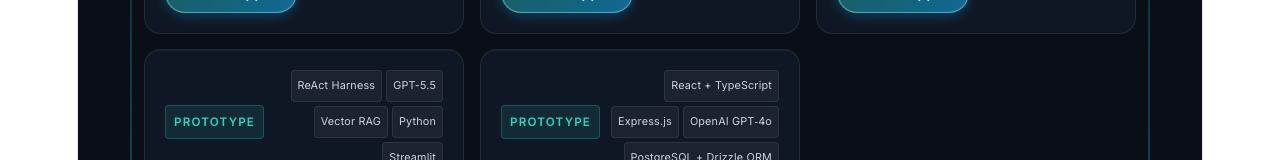
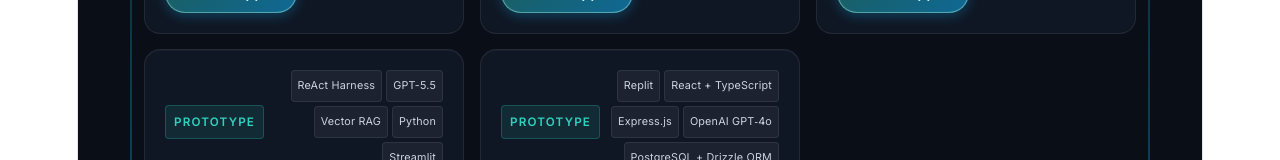
Before and after one commit to supjois-sans-melodrama/analytics-and-random, a React (Vite) app: page / in a window 1280 px wide. Shown: the part 875-1035 px from the top of the page. Built offline with nearby package versions, Linux system fonts and the light colour scheme.

Commit message:
Add files via upload
url fix for helper bot

```diff
--- a/src/App.jsx
+++ b/src/App.jsx
@@ -54,8 +54,8 @@ const projects = [
     title: "Creative Helper Chat Bot",
     description: "An AI-powered DIY assistant that helps you plan projects, choose materials, and solve home improvement and crafting challenges.",
     category: "Prototype",
-    stack: ["React + TypeScript", "Express.js", "OpenAI GPT‑4o", "PostgreSQL + Drizzle ORM"],
-    url: "https://globalweather-harness.streamlit.app/"
+    stack: ["Replit", "React + TypeScript", "Express.js", "OpenAI GPT‑4o", "PostgreSQL + Drizzle ORM"],
+    url: "https://diy-companion-chatbot.replit.app"
   }
 ];
 
```
